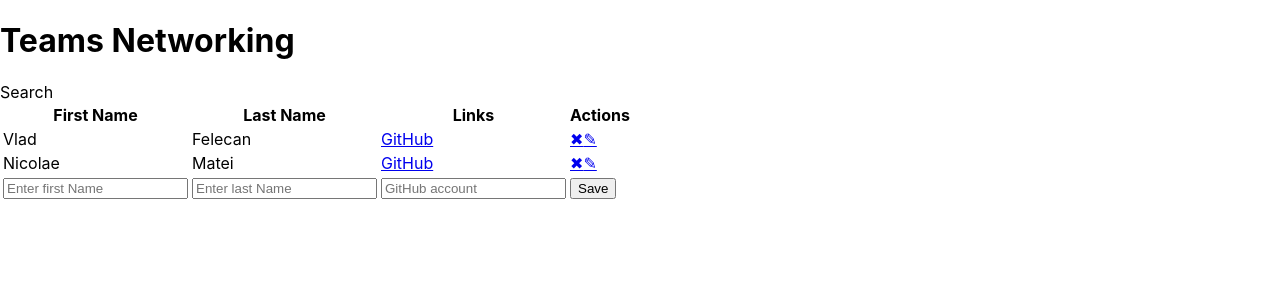
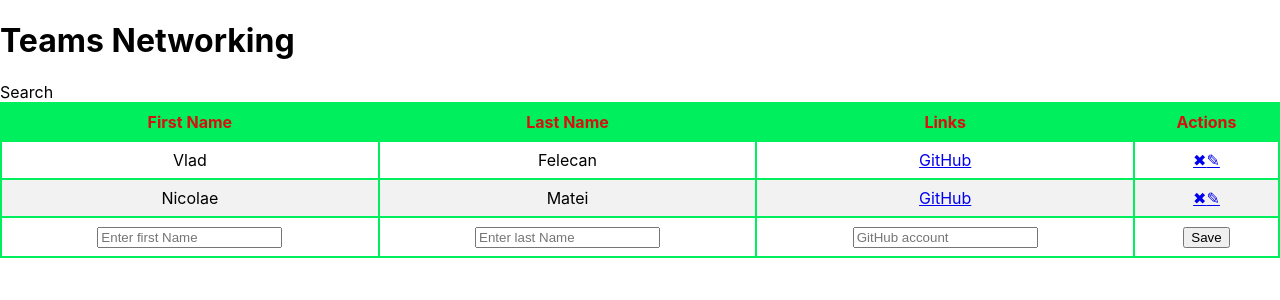
Before and after one commit to felecanvlad/teams-networking-react, a React (Create React App) app: page / in a window 1280 px wide. Shown: the top 300 px of the page. Built offline with nearby package versions, Linux system fonts and the light colour scheme.

Commit message:
added css for PersonsTable

```diff
--- a/src/App.css
+++ b/src/App.css
@@ -1,38 +1,17 @@
-.App {
+#list {
+  border-collapse: collapse;
+  width: 100%;
+}
+#list th {
+  background-color: #00ef5c;
+  color: rgb(214, 16, 16);
+}
+#list th,
+#list td {
+  border: 2px solid #00ef5c;
   text-align: center;
+  padding: 8px;
 }
-
-.App-logo {
-  height: 40vmin;
-  pointer-events: none;
+#list tr:nth-child(even) {
+  background-color: #f2f2f2;
 }
-
-@media (prefers-reduced-motion: no-preference) {
-  .App-logo {
-    animation: App-logo-spin infinite 20s linear;
-  }
-}
-
-.App-header {
-  background-color: #282c34;
-  min-height: 100vh;
-  display: flex;
-  flex-direction: column;
-  align-items: center;
-  justify-content: center;
-  font-size: calc(10px + 2vmin);
-  color: white;
-}
-
-.App-link {
-  color: #61dafb;
-}
-
-@keyframes App-logo-spin {
-  from {
-    transform: rotate(0deg);
-  }
-  to {
-    transform: rotate(360deg);
-  }
-}
```
